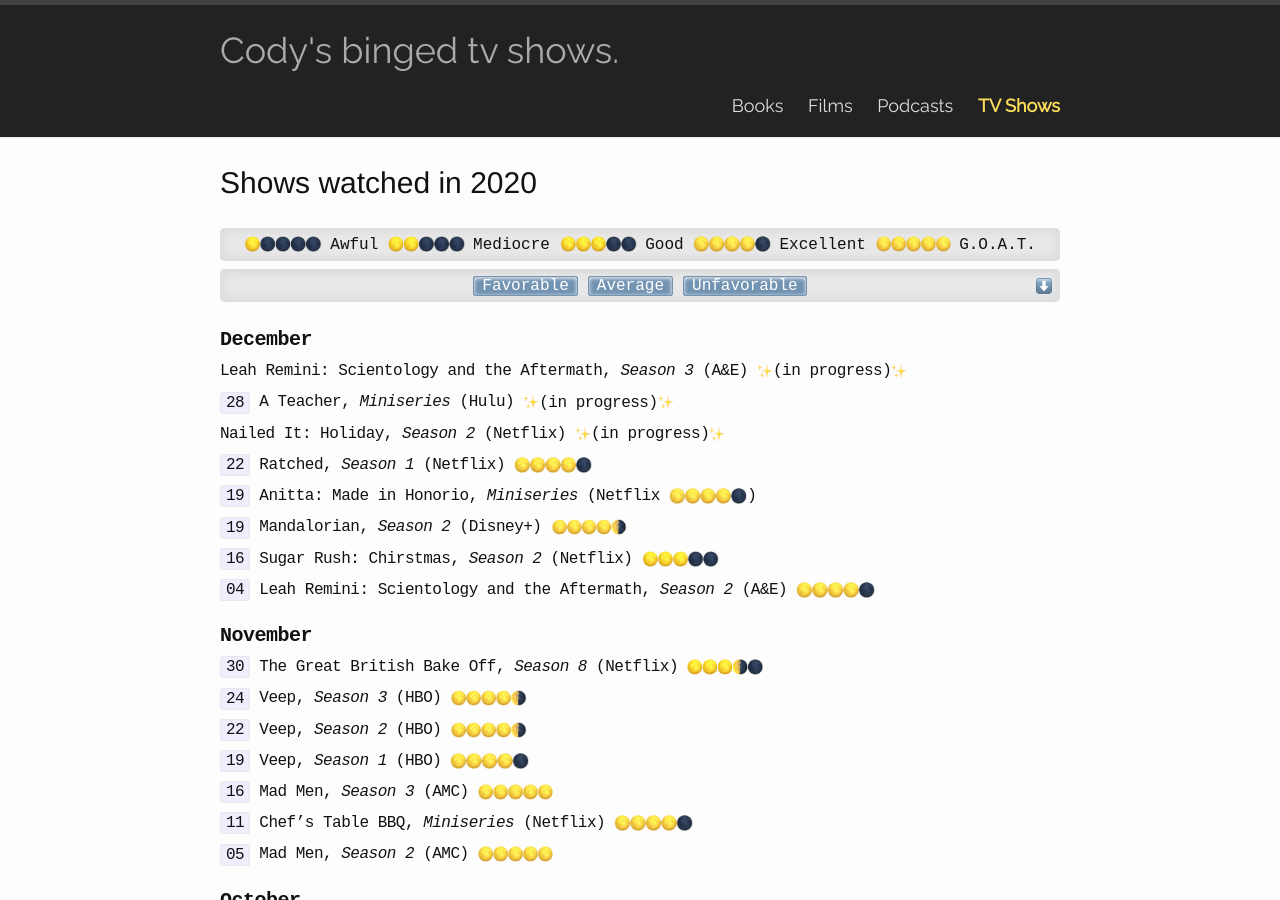
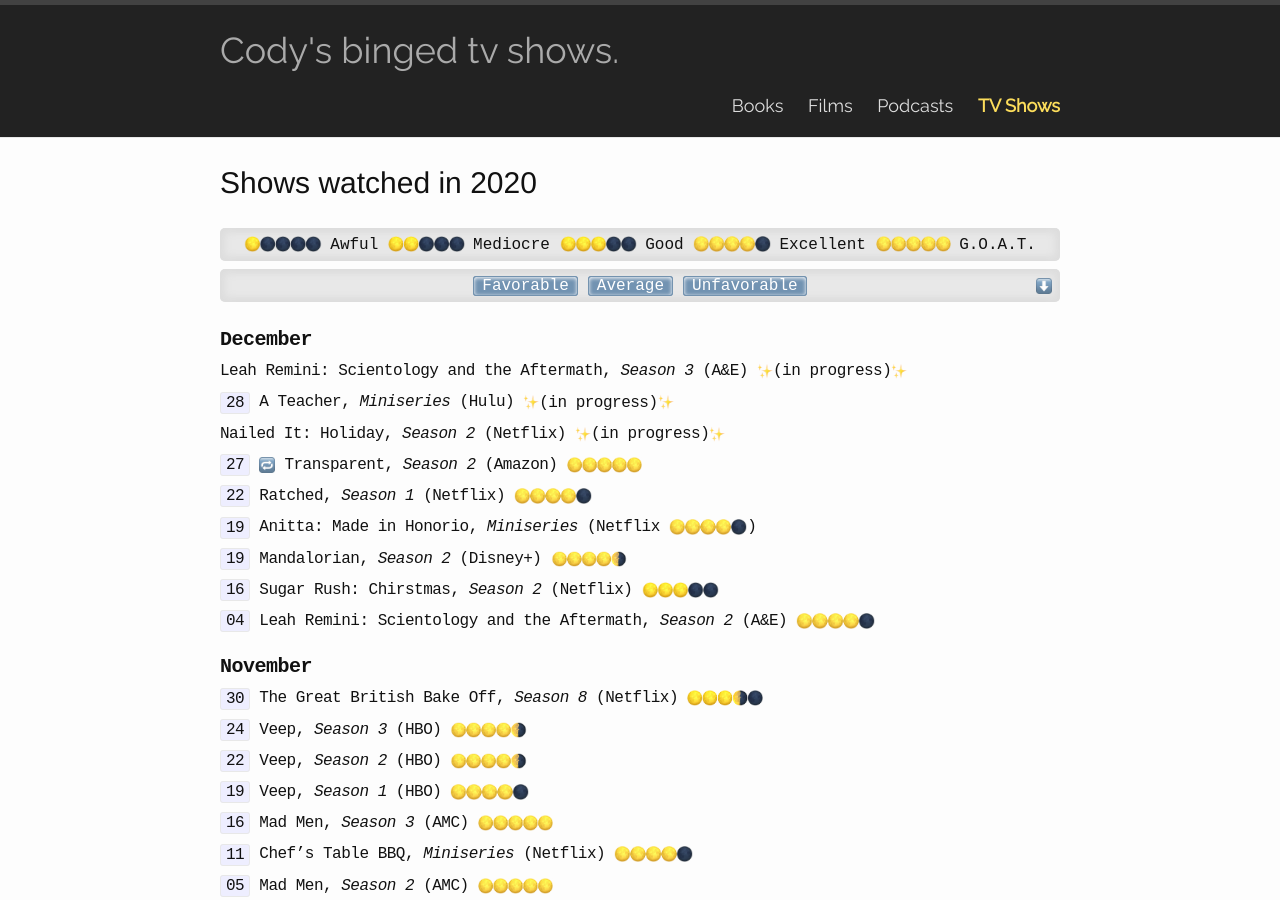
Before and after one commit to codydalerodgers/personal-blog, a Jekyll site: the page built from _shows/2020.md, in a window 1280 px wide and 900 px high. Built offline with Jekyll 4.4.1, drawn with Linux system fonts in a browser that asks for light colours.

Commit message:
Update 2020.md

```diff
--- a/_shows/2020.md
+++ b/_shows/2020.md
@@ -10,6 +10,8 @@
 `28` A Teacher, _Miniseries_ (Hulu) {{ site.ip }}
 
 Nailed It: Holiday, _Season 2_ (Netflix) {{ site.ip }}
+
+`27` {{ site.rw }} Transparent, _Season 2_ (Amazon) {{ site.r5 }}
 
 `22` Ratched, _Season 1_ (Netflix) {{ site.r4 }}
 
```
